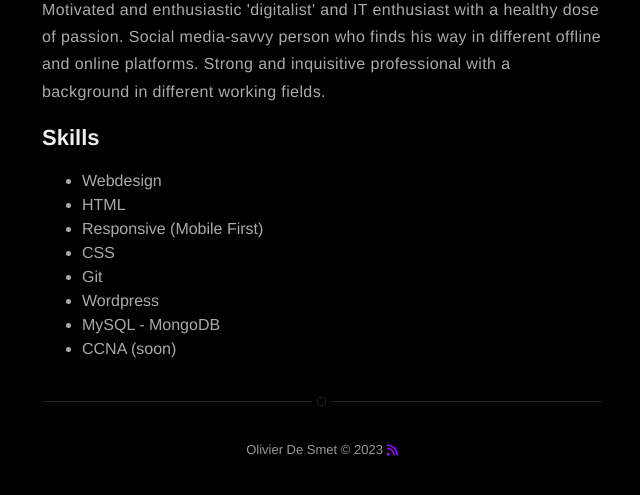
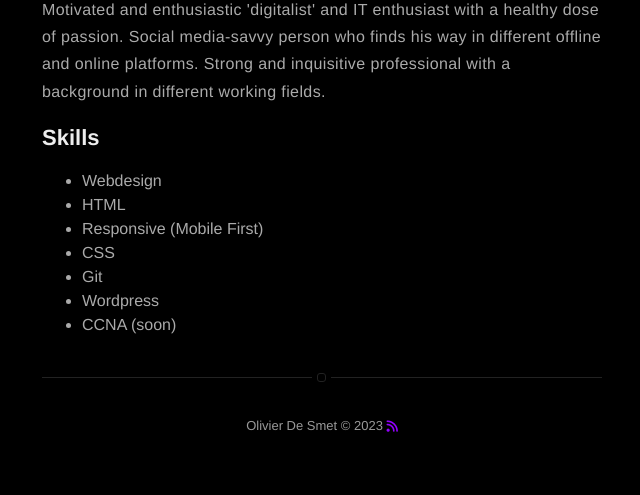
Before and after one commit to desmetolivier/olivierdesmet.github.io, a Jekyll site: the page built from about.md, in a window 1280 px wide, cut to the strip 359-854 px from the top of the page. Shown: the whole strip, without its empty margins (318-958 px from the left). Built offline with Jekyll 4.4.1, drawn with Linux system fonts in a browser that asks for light colours; nearby versions of some CDN libraries.

Commit message:
Update about.md

```diff
--- a/about.md
+++ b/about.md
@@ -15,6 +15,5 @@ layout: page
 	<li>CSS</li>
 	<li>Git</li>
 	<li>Wordpress</li>
-	<li>MySQL - MongoDB</li>
 	<li>CCNA (soon)</li>
 </ul>
```
